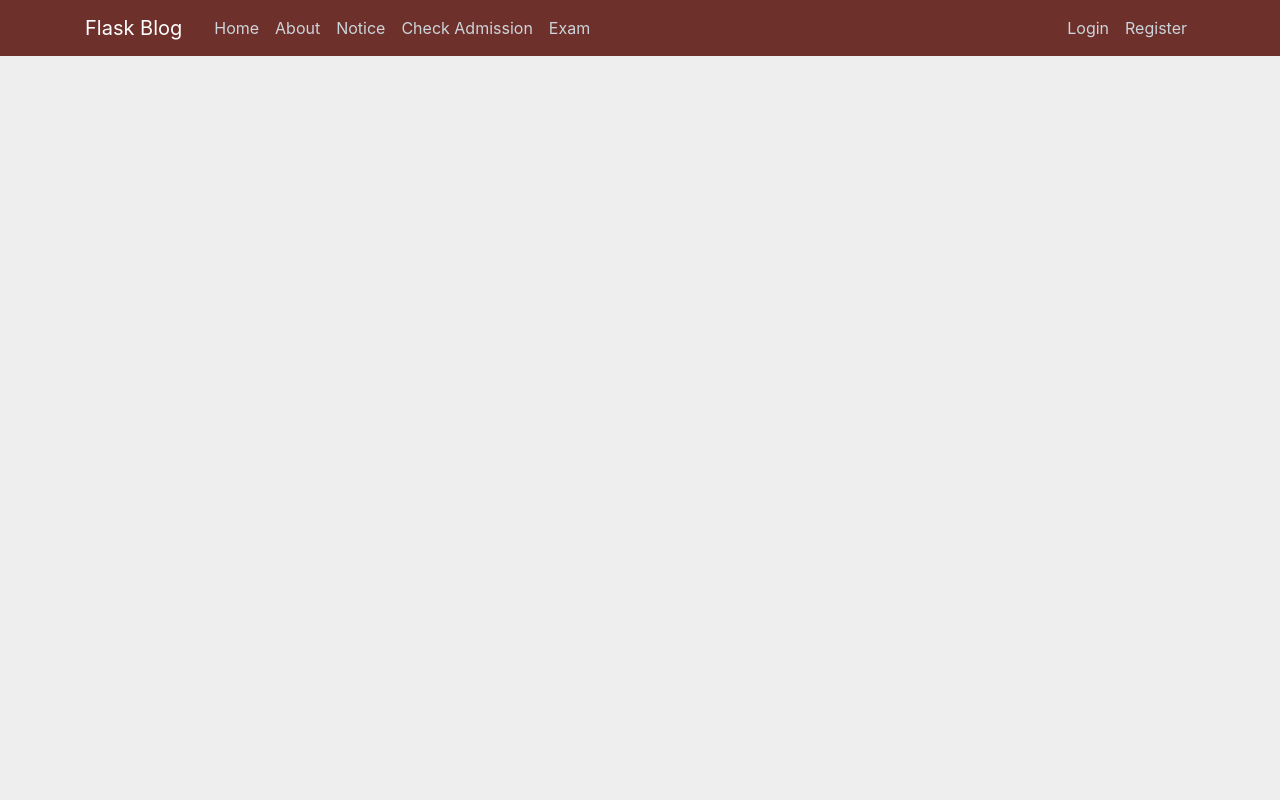
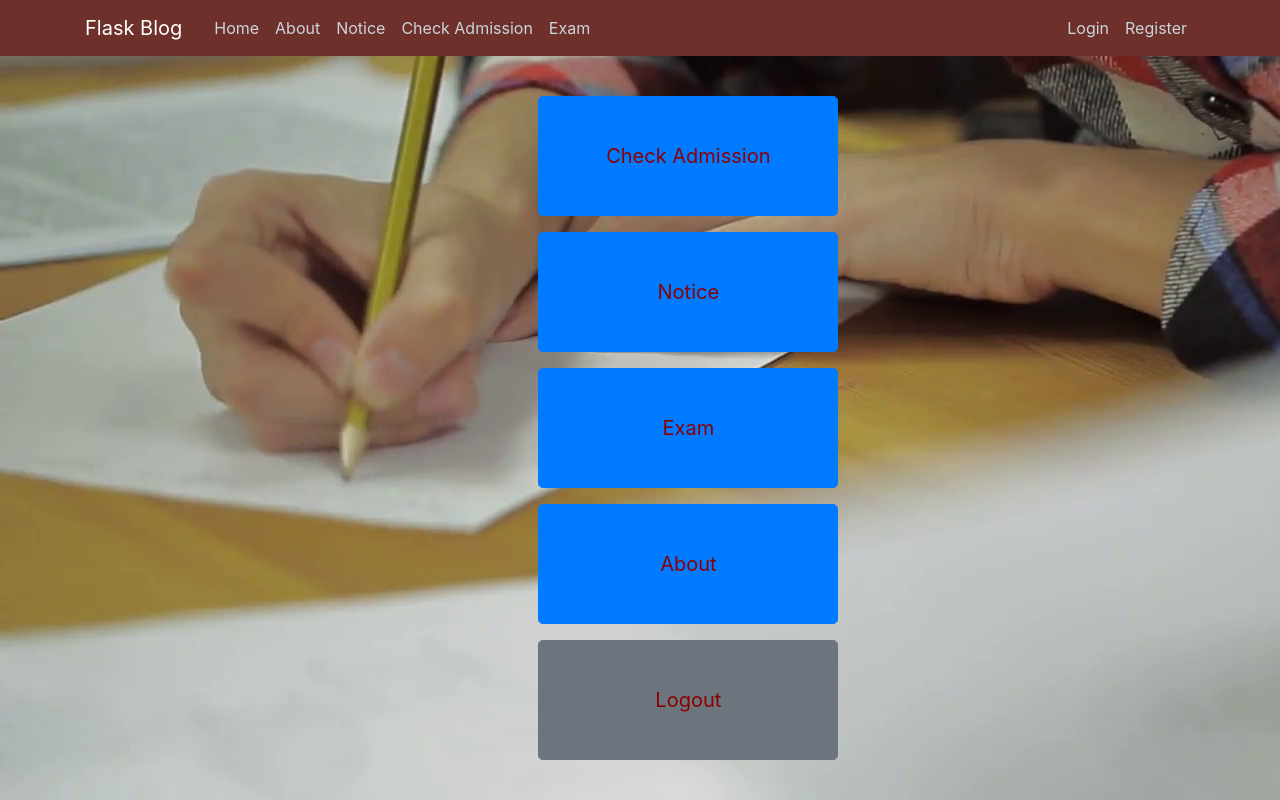
Before and after one commit to Koushik-Deb/IPLAB, a Flask app: page /home in a window 1280 px wide. Run offline with Flask 2, Linux system fonts and the light colour scheme; some libraries are stand-ins or nearby versions.

Commit message:
13.04.19 10:31pm

```diff
--- a/app.py
+++ b/app.py
@@ -169,5 +169,7 @@
 def logout():
     auth.current_user = None
     return render_template('startpage.html', auth=auth)
+
+
 if __name__ == '__main__':
     app.run(debug = True)
--- a/static/main.css
+++ b/static/main.css
@@ -1,9 +1,11 @@
 body {
-  background: #fa5e50;
-  color: #ffffff;
+  background-image: url("img/admission.png");
   margin-top: 5rem;
 }
 
+.c {
+  padding-left: 400px;
+}
 
 h1, h2, h3, h4, h5, h6 {
   color: #6e302b;
--- a/templates/home.html
+++ b/templates/home.html
@@ -1,4 +1,5 @@
 {% extends "layout.html" %}
+
 {% block content %}
 {% for post in posts %}
     <article class="media content-section">
@@ -10,4 +11,24 @@
 
 
 {% endfor %}
+
+    <p align="center">
+        <p align="center">
+        <button type="button" class="btn btn-primary btn-lg btn-block" style="width: 300px; height: 120px;"><a href="{{ url_for('grades') }}" style="color: darkred"> Check Admission</a></button>
+        </p>
+        <p align="center">
+        <button type="button" class="btn btn-primary btn-lg btn-block" style="width: 300px; height: 120px;"><a href="{{ url_for('link') }}" style="color: darkred"> Notice </a></button>
+        </p>
+
+
+        <p align="center">
+        <button type="button" class="btn btn-primary btn-lg btn-block" style="width: 300px; height: 120px;"><a href="{{ url_for('index') }}" style="color: darkred"> Exam</a></button>
+        </p>
+        <p align="center">
+        <button type="button" class="btn btn-primary btn-lg btn-block" style="width: 300px; height: 120px;"><a href="{{ url_for('about') }}" style="color: darkred"> About</a></button>
+        </p>
+        <p align="center">
+        <button type="button" class="btn btn-secondary btn-lg btn-block" style="width: 300px; height: 120px;"><a href="{{ url_for('logout') }}" style="color: darkred"> Logout</a></button>
+        </p>
+    </p>
 {% endblock content %}
--- a/templates/layout.html
+++ b/templates/layout.html
@@ -20,6 +20,7 @@
     {% else %}
         <title>IP Lab</title>
     {% endif %}</head>
+
 </head>
 <body>
 <header class="site-header">
@@ -51,7 +52,7 @@
     </div>
   </nav>
 </header>
-<main role="main" class="container">
+<main role="main" class="c">
   <div class="row">
     <div class="col-md-8">
     {% with messages = get_flashed_messages(with_categories = true) %}
--- a/templates/login.html
+++ b/templates/login.html
@@ -50,7 +50,7 @@
     </div>
     <div class="border-top pt-3">
         <small class="text-muted">
-            Need An Account??? <a class="ml-2" href="{{ url_for("register") }}">Sign Up Now</a>
+            <div style="color: darkred">Need An Account??? <a class="ml-2" href="{{ url_for("register") }}" style="color: darkblue">Sign Up Now</a> </div>
         </small>
     </div>
 {% endblock content %}
--- a/templates/register.html
+++ b/templates/register.html
@@ -68,8 +68,8 @@
         </form>
     </div>
     <div class="border-top pt-3">
-        <small class="text-muted">
-            Already Have An Account??? <a class="ml-2" href="{{ url_for("login") }}">Sign In</a>
+        <small class="text-muted" >
+            <div style="color: darkred"> Already Have An Account???  <a class="ml-2" href="{{ url_for("login") }} " style="color: darkblue">Sign In</a></div>
         </small>
     </div>
 {% endblock content %}
```
Also changed, not shown: templates/img/admission.png (added).
